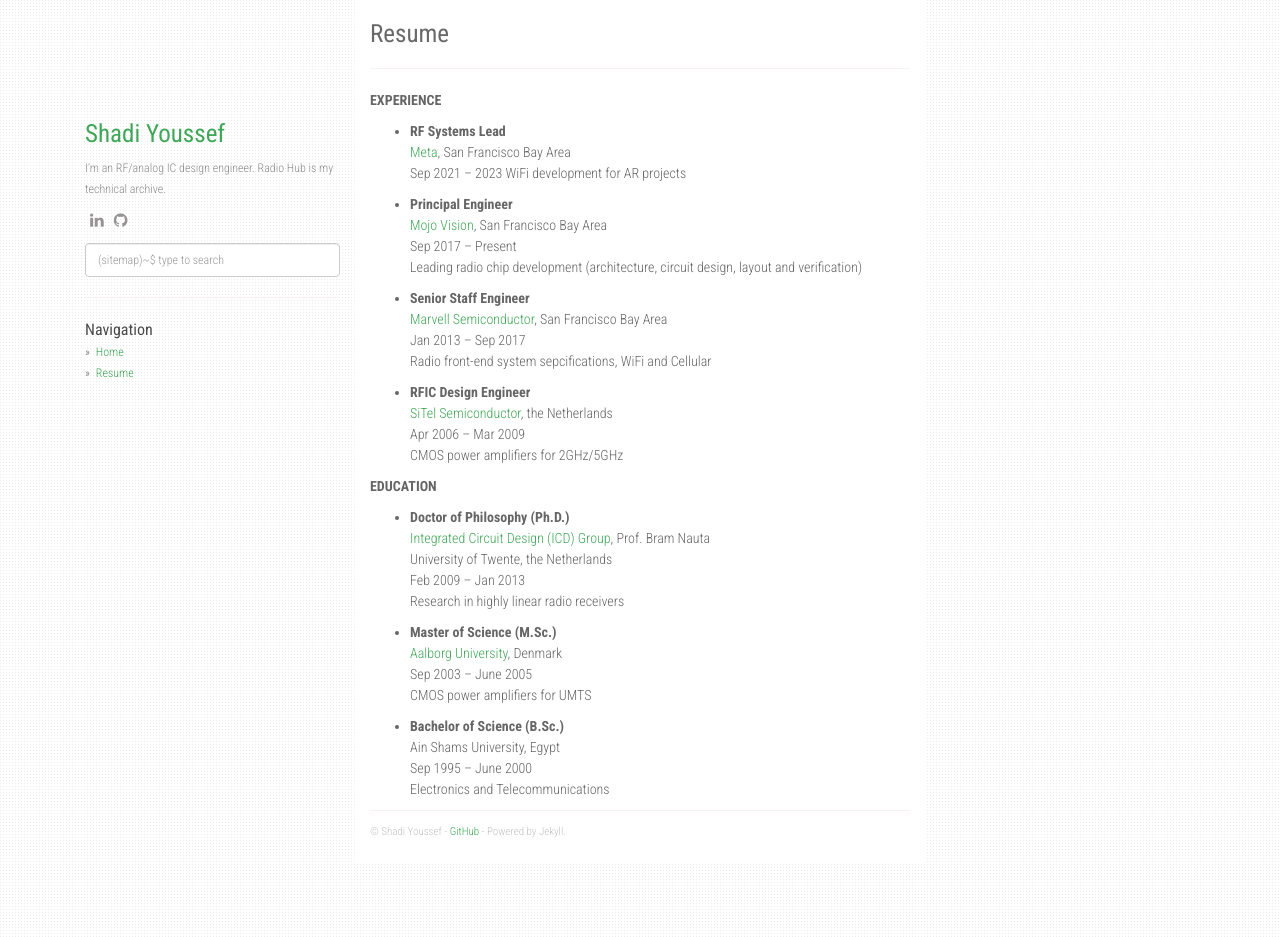
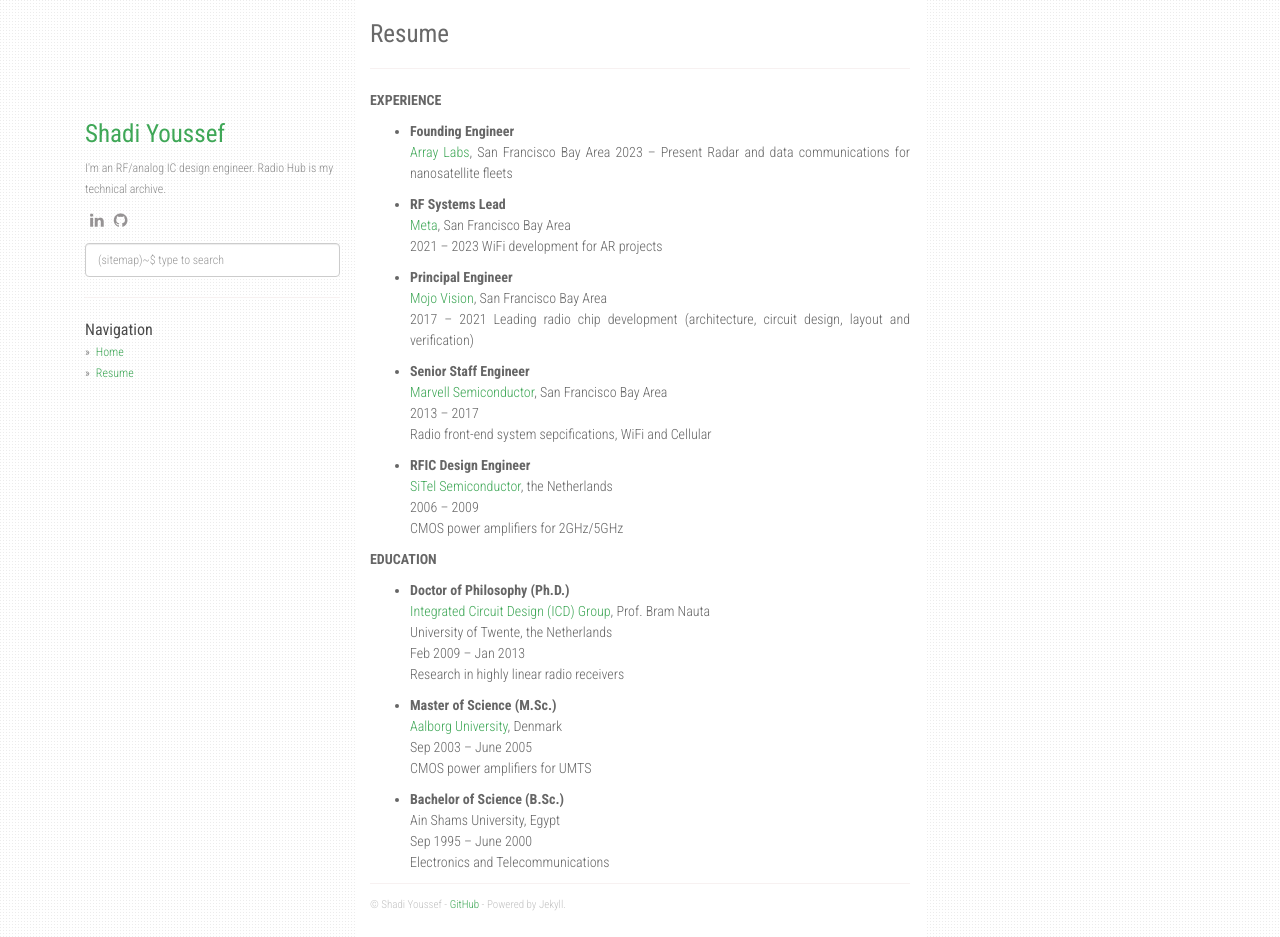
Before and after one commit to radiohub/radiohub.github.io, a Jekyll site: the page built from about.md, in a window 1280 px wide and 937 px high. Built offline with Jekyll 4.4.1, drawn with Linux system fonts in a browser that asks for light colours; nearby versions of some CDN libraries.

Commit message:
Update about.md

```diff
--- a/about.md
+++ b/about.md
@@ -6,24 +6,29 @@
 
 **EXPERIENCE**
 
++ **Founding Engineer**
+[Array Labs](https://www.arraylabs.io/){:target="_blank"}, San Francisco Bay Area
+2023 – Present
+Radar and data communications for nanosatellite fleets
+
 + **RF Systems Lead**
 [Meta](https://about.meta.com/realitylabs/){:target="_blank"}, San Francisco Bay Area
-Sep 2021 – 2023
+2021 – 2023
 WiFi development for AR projects
 
 + **Principal Engineer**
 [Mojo Vision](https://mojo.vision/){:target="_blank"}, San Francisco Bay Area
-Sep 2017 – Present
+2017 – 2021
 Leading radio chip development (architecture, circuit design, layout and verification)
 
 + **Senior Staff Engineer**
 [Marvell Semiconductor](https://www.marvell.com/){:target="_blank"}, San Francisco Bay Area
-Jan 2013 – Sep 2017
+2013 – 2017
 Radio front-end system sepcifications, WiFi and Cellular
 
 + **RFIC Design Engineer**
 [SiTel Semiconductor](https://www.dialog-semiconductor.com/){:target="_blank"}, the Netherlands
-Apr 2006 – Mar 2009
+2006 – 2009
 CMOS power amplifiers for 2GHz/5GHz
 
 **EDUCATION**
```
